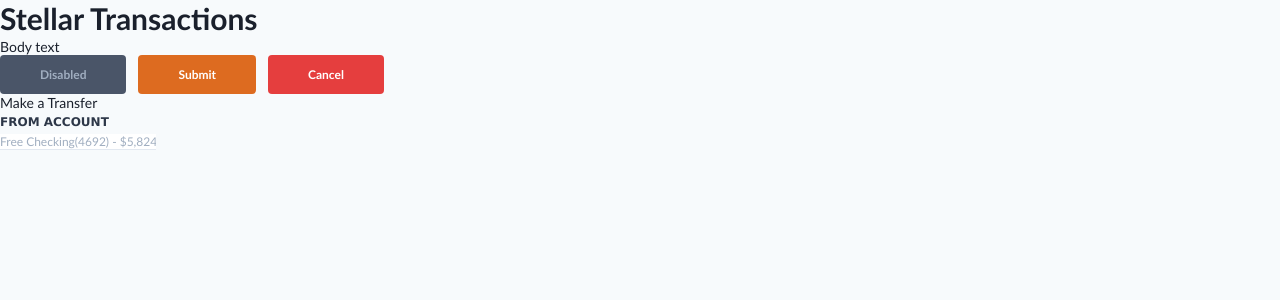
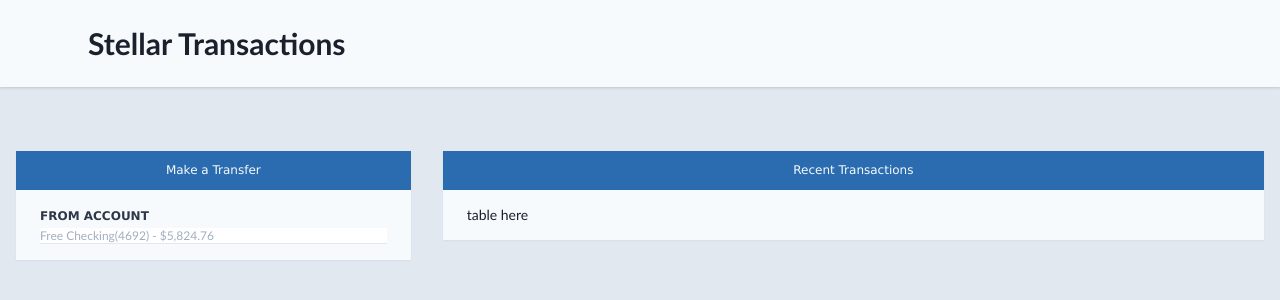
Before and after one commit to chriswolmarans/stellar-transactions, an Angular app: page / in a window 1280 px wide. Shown: the top 300 px of the page. Built offline with nearby package versions, Linux system fonts and the light colour scheme; what @tailwindcss/custom-forms would draw is missing.

Commit message:
Add Header and Flex Layout. Add transaction cards.

```diff
--- a/src/app/app.component.html
+++ b/src/app/app.component.html
@@ -1,23 +1,29 @@
-<header>
-  <h1>Stellar Transactions</h1>
-</header>
-<p>Body text</p>
-<button class="btn-default disabled">
-  Disabled
-</button>
-<button class="btn-default">
-  Submit
-</button>
-<button class="btn-default cancel">
-  Cancel
-</button>
-
-<div>
-  <div>
-    Make a Transfer
+<nav class="header">
+  <h1 class="ml-0 md:ml-6 lg:ml-10 xl:ml-16">Stellar Transactions</h1>
+  <div class="block visible md:visible lg:invisible xl:invisible">
+    <button class="btn-default px-2 sm:px-2 md:px-4">+</button>
   </div>
-  <label class="block">
-    <span class="form-label">From Account</span>
-    <input class="form-input custom-form-input" placeholder="Free Checking(4692) - $5,824.76">
-  </label>
+</nav>
+<div class="container mx-auto mt-12">
+  <div class="flex md:flex-row-reverse flex-wrap">
+    <div class="w-full md:w-full lg:w-2/3 lg:p-4 p-3">
+      <div class="transaction-card">
+        <div class="transaction-card-heading">Recent Transactions</div>
+        <div class="px-6 py-4">
+          table here
+        </div>
+      </div>
+    </div>
+    <div class="w-full md:w-full lg:w-1/3 lg:p-4 p-3 invisible lg:visible">
+      <div class="transaction-card">
+        <div class="transaction-card-heading">Make a Transfer</div>
+        <div class="px-6 py-4">
+          <label class="block">
+            <span class="form-label">From Account</span>
+            <input class="w-full form-input custom-form-input" placeholder="Free Checking(4692) - $5,824.76">
+          </label>
+        </div>
+      </div>
+    </div>
+  </div>
 </div>
--- a/src/app/app.component.scss
+++ b/src/app/app.component.scss
@@ -0,0 +1,11 @@
+.header {
+  @apply flex items-center justify-between flex-wrap bg-gray-100 p-6 shadow;
+}
+
+.transaction-card {
+  @apply overflow-hidden bg-gray-100 shadow-sm;
+}
+.transaction-card-heading {
+  @apply text-gray-100 py-3 px-2 text-center bg-blue-700 text-xs font-medium;
+  font-family: Verdana, Arial, sans-serif;
+}
--- a/src/index.html
+++ b/src/index.html
@@ -7,7 +7,7 @@
   <meta name="viewport" content="width=device-width, initial-scale=1">
   <link rel="icon" type="image/x-icon" href="favicon.ico">
 </head>
-<body class="min-h-screen bg-gray-100">
+<body class="min-h-screen text-sm bg-gray-300">
   <app-root></app-root>
 </body>
 </html>
--- a/src/styles.scss
+++ b/src/styles.scss
@@ -6,17 +6,27 @@
 
 @import 'tailwindcss/utilities';
 
-
+/* Base Styles */
 @layer base {
 
   h1 {
-    @apply text-gray-900 font-sans text-3xl font-semibold;
+    @apply text-gray-900 font-sans text-xl font-semibold;
     font-family: Trebuchet MS, Helvetica, Verdana, Arial, sans-serif;
+  }
+
+  @screen md {
+    h1 {
+      @apply text-3xl;
+    }
+  }
+  @screen lg {
+    h1 {
+      @apply text-3xl;
+    }
   }
 
   body {
     font-family: Trebuchet MS, Helvetica, Verdana, Arial, sans-serif;
-    @apply text-sm;
   }
 
 }
--- a/src/styles/app-components.scss
+++ b/src/styles/app-components.scss
@@ -1,3 +1,4 @@
+/* Default button style */
 .btn-default {
   @apply px-10 py-3 rounded bg-orange-600 text-white text-xs mr-3 font-semibold;
   transition: 200ms;
@@ -5,13 +6,14 @@
     @apply bg-orange-500;
   }
   &.disabled {
-    @apply bg-gray-700 text-gray-500 cursor-default;
+    @apply bg-gray-600 text-gray-400 cursor-default ;
   }
   &.cancel {
     @apply bg-red-600;
   }
 }
 
+/* Default forms style */
 .form-label {
   @apply text-gray-800 uppercase font-bold text-xs font-sans;
   font-family: Verdana, Arial, sans-serif;
```
